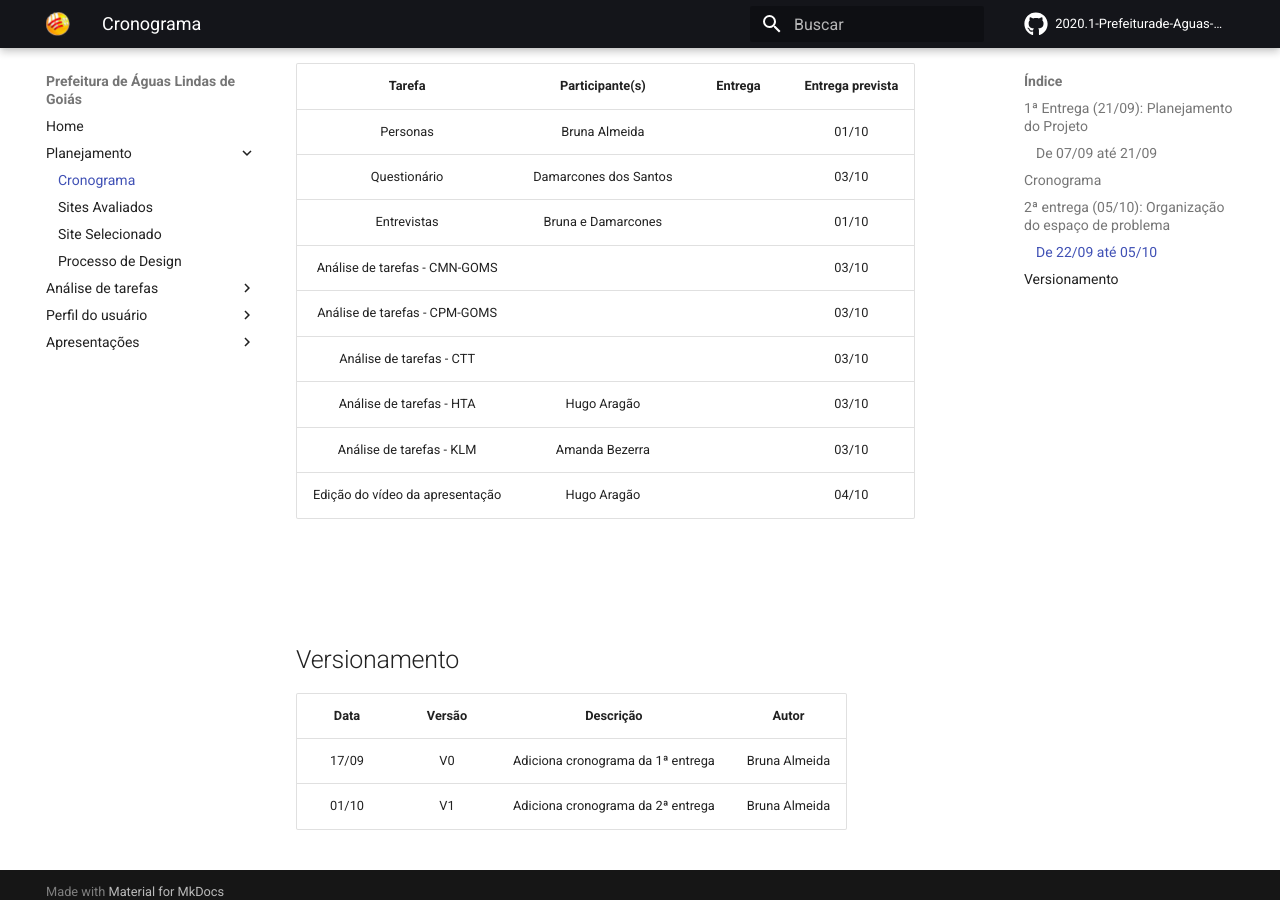
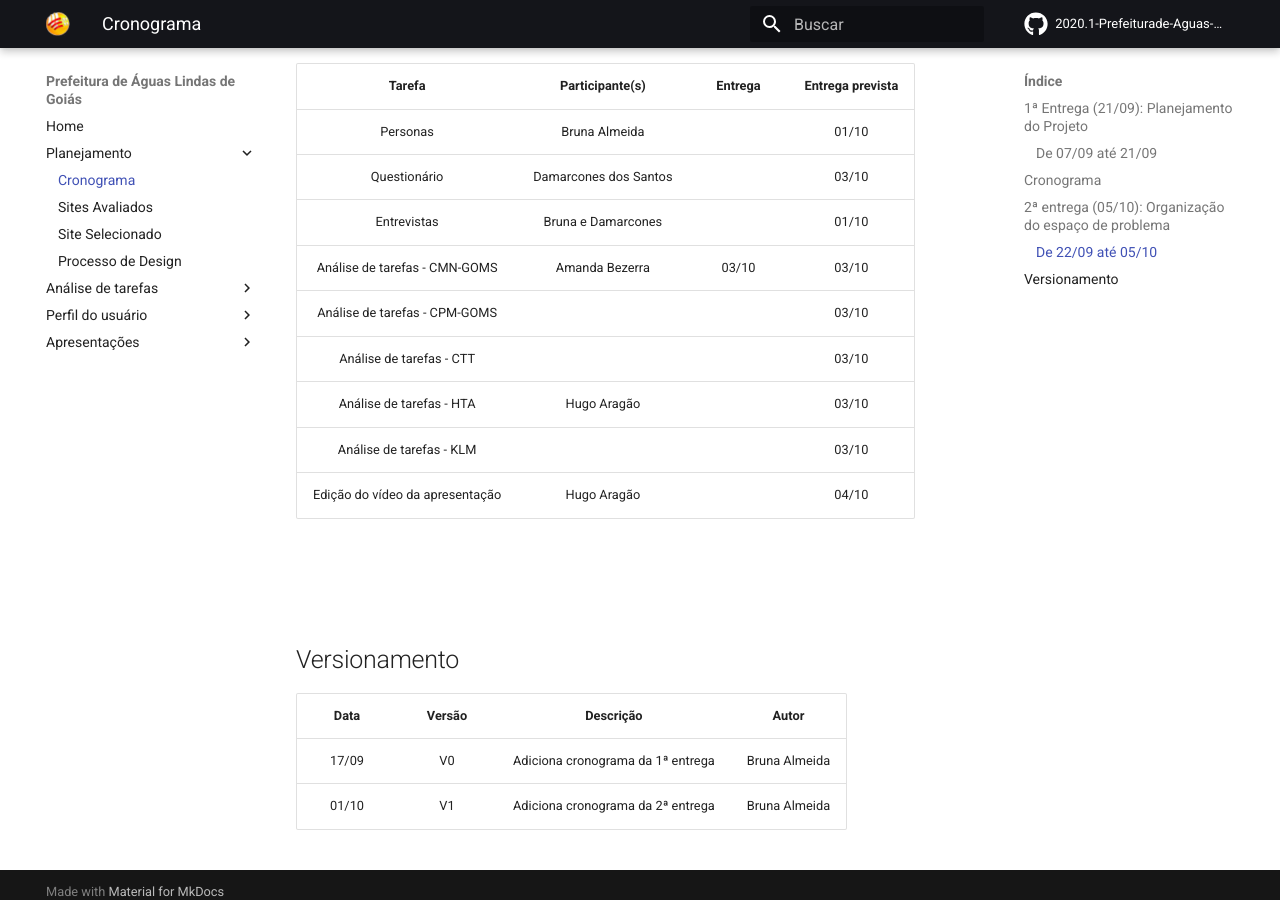
Before and after one commit to Interacao-Humano-Computador/2020.1-Prefeiturade-Aguas-Lindas-de-Goias, an MkDocs documentation site: the page built from docs/planejamento/cronograma.md, in a window 1280 px wide and 900 px high, scrolled down 889 px. Built offline with MkDocs 1.6.1 and Material for MkDocs 9.7.7, drawn with Linux system fonts in a browser that asks for light colours; comment, search, counter and statistics services are not loaded.

Commit message:
Atualiza cronograma

```diff
--- a/docs/planejamento/cronograma.md
+++ b/docs/planejamento/cronograma.md
@@ -22,11 +22,11 @@
 |Personas                       |Bruna Almeida         |       |01/10           |
 |Questionário                   |Damarcones dos Santos |       |03/10           |
 |Entrevistas                    |Bruna e Damarcones    |       |01/10           |
-|Análise de tarefas - CMN-GOMS  |                      |       |03/10           |
+|Análise de tarefas - CMN-GOMS  |Amanda Bezerra        |03/10  |03/10           |
 |Análise de tarefas - CPM-GOMS  |                      |       |03/10           |
 |Análise de tarefas - CTT       |                      |       |03/10           |
 |Análise de tarefas - HTA       |Hugo Aragão           |       |03/10           |
-|Análise de tarefas - KLM       |Amanda Bezerra        |       |03/10           |
+|Análise de tarefas - KLM       |                      |       |03/10           |
 |Edição do vídeo da apresentação|Hugo Aragão           |       |04/10           |
 
 <br> </br>
```
